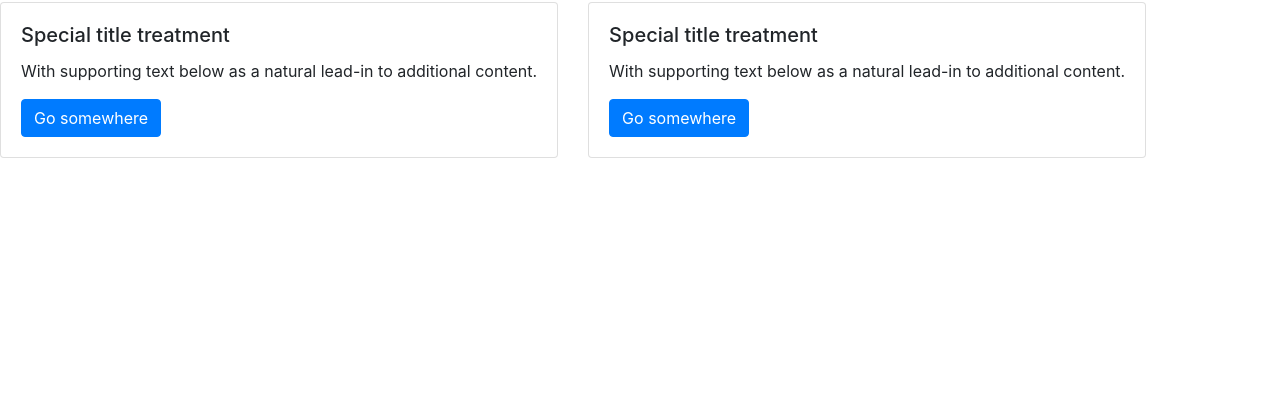
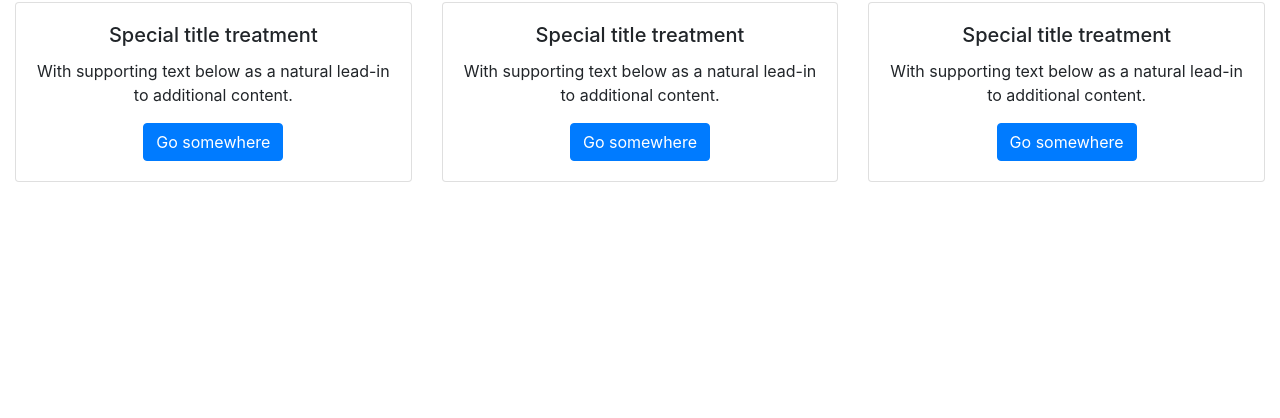
Before and after one commit to mamaspaspa/Bootstrap-Portfolio, a plain HTML site: page index.html in a window 1280 px wide. Shown: the part 382-800 px from the top of the page. Drawn offline with nearby package versions, Linux system fonts and the light colour scheme.

Commit message:
Added cards and fixed the issue causing the rows to not align

```diff
--- a/css/style.css
+++ b/css/style.css
@@ -0,0 +1,13 @@
+/* work cards */
+.content {
+    padding: 50px;
+  }
+  .sectionHeading {
+    text-align: center;
+  }
+  .workCards {
+    padding: 0px 30px 30px 30px;
+  }
+  .cardContainer {
+    text-align: center;
+  }
--- a/index.html
+++ b/index.html
@@ -45,9 +45,9 @@
   <!-- cards -->
   <div class="container-fluid" class="content">
     <h2 class="sectionHeading">Work</h2>
-  <div class="row" class="showsNear">
-  <div class="row">
-    <div class="col-sm-6">
+  <div class="row" class="workCards">
+    <!--Row 1-->
+    <div class="cardContainer col-lg-4 col-md-4 col-sm-12">
       <div class="card">
         <div class="card-body">
           <h5 class="card-title">Special title treatment</h5>
@@ -56,7 +56,8 @@
         </div>
       </div>
     </div>
-    <div class="col-sm-6">
+        <!--Row 2-->
+    <div class="cardContainer col-lg-4 col-md-4 col-sm-12">
       <div class="card">
         <div class="card-body">
           <h5 class="card-title">Special title treatment</h5>
@@ -65,7 +66,19 @@
         </div>
       </div>
     </div>
+            <!--Row 3-->
+            <div class="cardContainer col-lg-4 col-md-4 col-sm-12">
+              <div class="card">
+                <div class="card-body">
+                  <h5 class="card-title">Special title treatment</h5>
+                  <p class="card-text">With supporting text below as a natural lead-in to additional content.</p>
+                  <a href="#" class="btn btn-primary">Go somewhere</a>
+                </div>
+              </div>
+            </div>
+          </div>
   </div>
+
   <!-- cards end-->
 
   </body>
```
